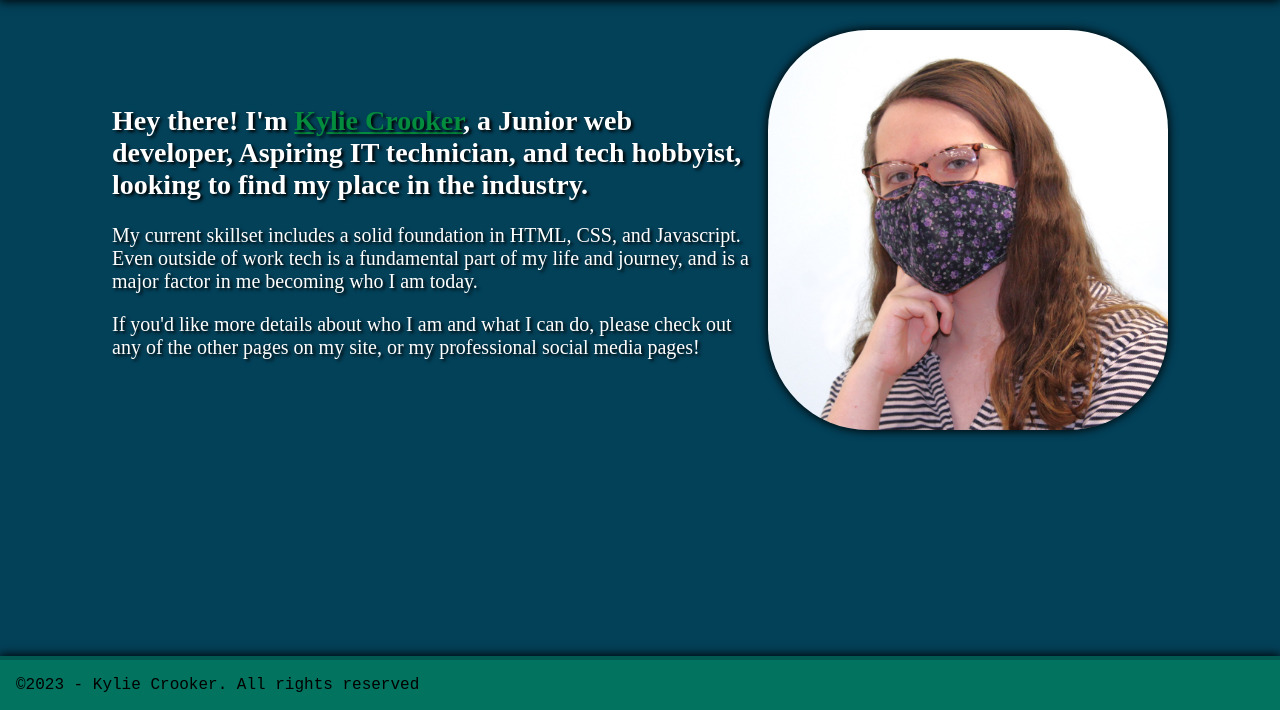
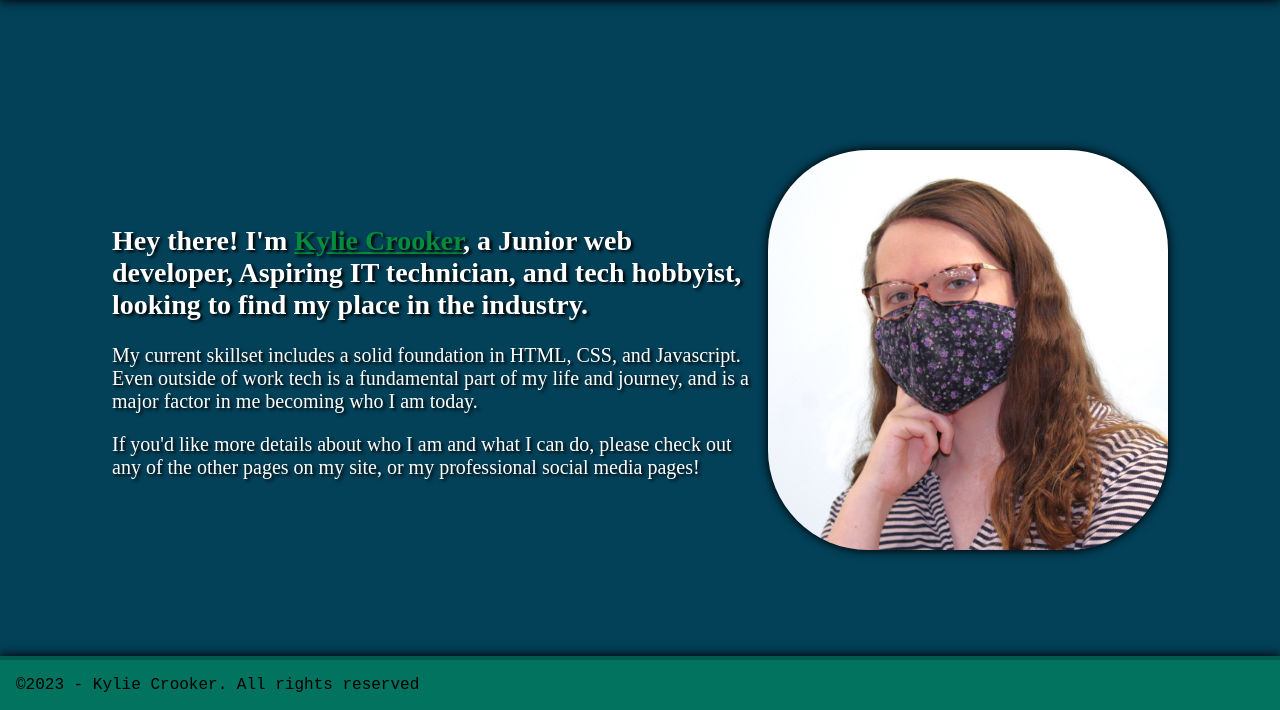
Before and after one commit to kylieCrooker/Portfolio, a PHP site: page /index.php in a window 1280 px wide. Shown: the part 90-800 px from the top of the page. Run offline with PHP 8.4, Linux system fonts and the light colour scheme; style sheets or scripts are compiled from the project's sources; some libraries are stand-ins or nearby versions; some web fonts are replaced.

Commit message:
Fixed main box spacing issue

```diff
--- a/css/main.css
+++ b/css/main.css
@@ -1,6 +1,8 @@
 @import url("https://fonts.googleapis.com/css2?family=Mate&display=swap");
 #main {
+  min-height: 80vh;
   margin: 30px 0;
+  display: flex;
 }
 
 #main p {
@@ -48,7 +50,7 @@ label {
   margin: auto;
   max-width: 1440px;
   padding: 0 1em;
-  height: inherit;
+  height: 100%;
   gap: 16px;
   display: flex;
   justify-content: center;
--- a/css/main.scss
+++ b/css/main.scss
@@ -6,7 +6,9 @@ $nameTextDefault: #038C3E;
 $nameTextHover: #0CF25D;
 
 #main {
+    min-height: 80vh;
     margin: 30px 0;
+    display: flex;
 }
 
 #main p {
@@ -54,7 +56,7 @@ label {
     margin: auto;
     max-width: 1440px;
     padding: 0 1em;
-    height: inherit;
+    height: 100%;
     gap: 16px;
     display: flex;
     justify-content: center;
```
Also changed, not shown: 1 other file.
